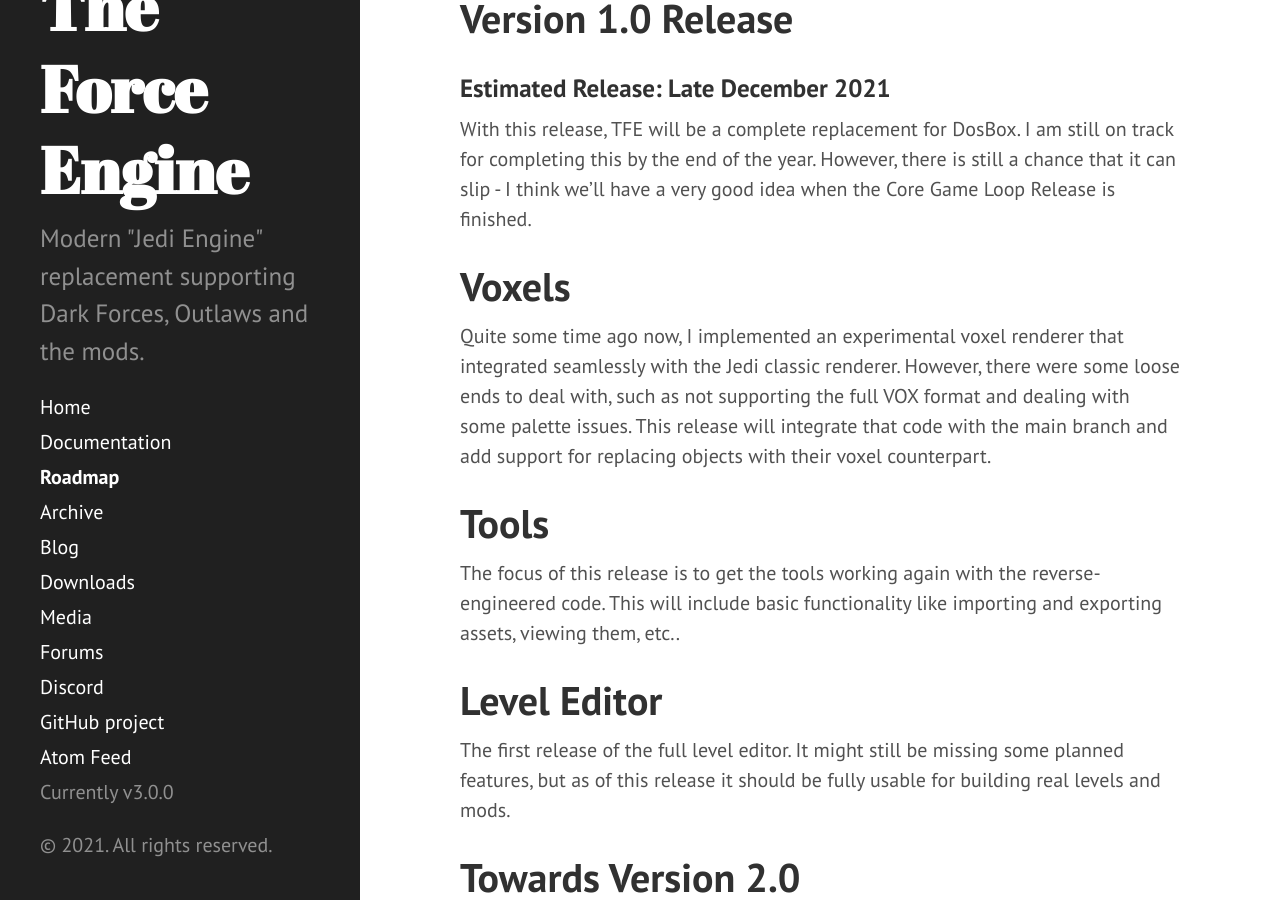
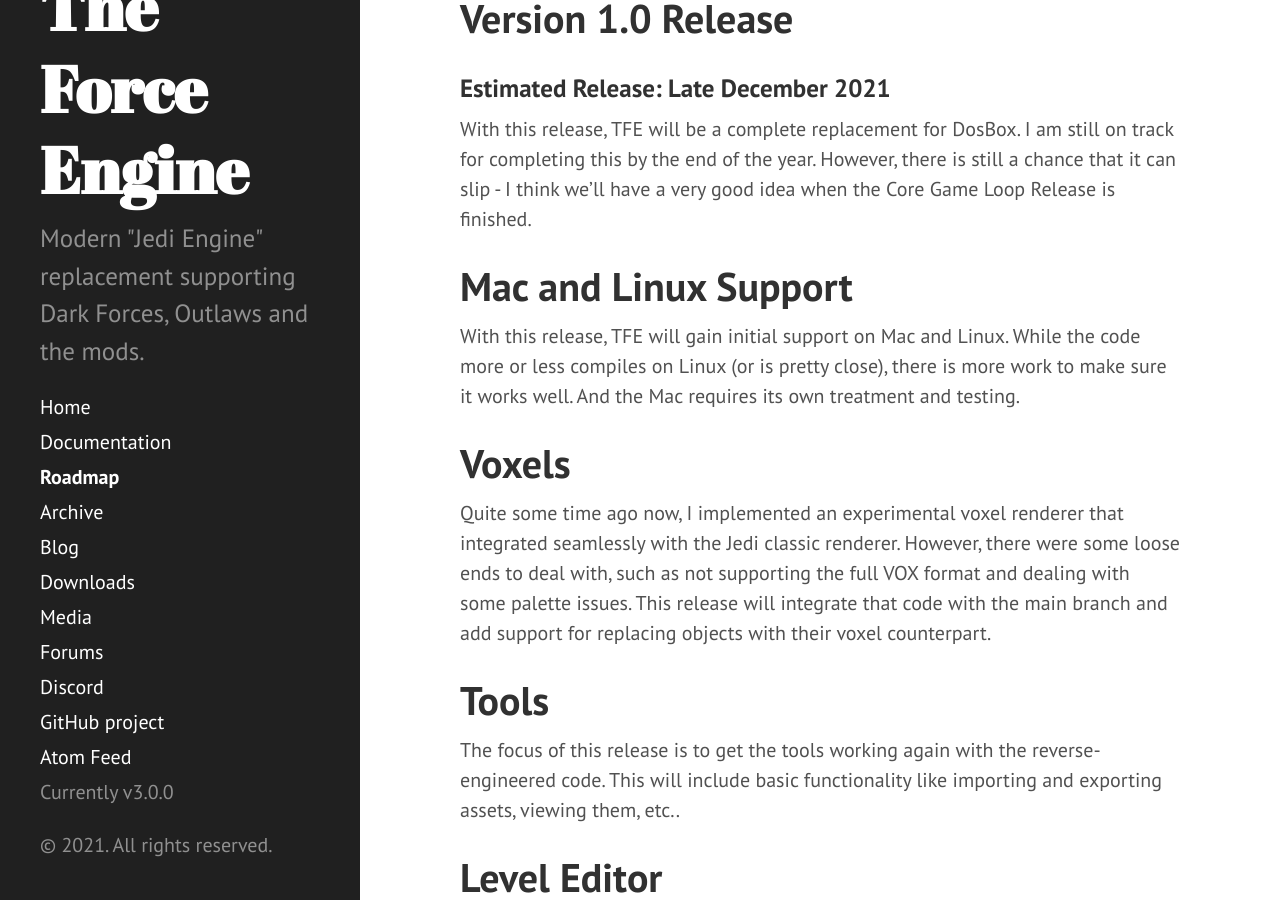
Before and after one commit to TheForceEngine/TheForceEngine.github.io, a Jekyll site: the page built from Roadmap.md, in a window 1280 px wide and 900 px high, scrolled down 2082 px. Built offline with Jekyll 4.4.1, drawn with Linux system fonts in a browser that asks for light colours.

Commit message:
Update Roadmap.md

```diff
--- a/Roadmap.md
+++ b/Roadmap.md
@@ -41,6 +41,9 @@
 ### Estimated Release: Late December 2021
 With this release, TFE will be a complete replacement for DosBox. I am still on track for completing this by the end of the year. However, there is still a chance that it can slip - I think we’ll have a very good idea when the Core Game Loop Release is finished.
 
+# Mac and Linux Support
+With this release, TFE will gain initial support on Mac and Linux. While the code more or less compiles on Linux (or is pretty close), there is more work to make sure it works well. And the Mac requires its own treatment and testing.
+
 # Voxels
 Quite some time ago now, I implemented an experimental voxel renderer that integrated seamlessly with the Jedi classic renderer. However, there were some loose ends to deal with, such as not supporting the full VOX format and dealing with some palette issues. This release will integrate that code with the main branch and add support for replacing objects with their voxel counterpart.
 
```
